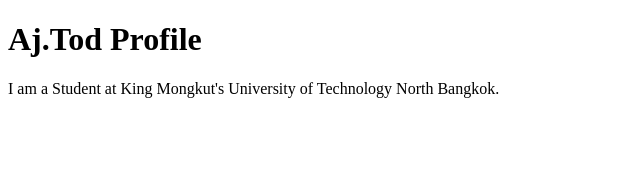
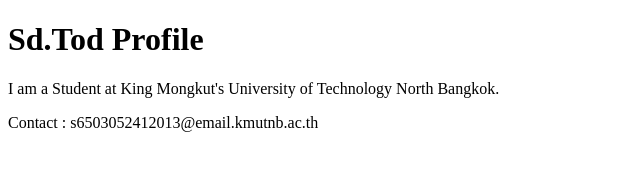
Before and after one commit to Dartae/github-desktop-project, a plain HTML site: page index.html in a window 1280 px wide. Shown: the whole page, without its empty margins (0-640 px from the left). Drawn offline with Linux system fonts and the light colour scheme.

Commit message:
Add contact me
add contact me

```diff
--- a/index.html
+++ b/index.html
@@ -6,9 +6,10 @@
     <title>Profile</title>
 </head>
 <body>
-    <h1>Aj.Tod Profile</h1>
+    <h1>Sd.Tod Profile</h1>
     <p>I am a Student at King Mongkut's University of Technology
         North Bangkok.
     </p>
+    <footer>Contact : s6503052412013@email.kmutnb.ac.th</footer>
 </body>
 </html>
```
